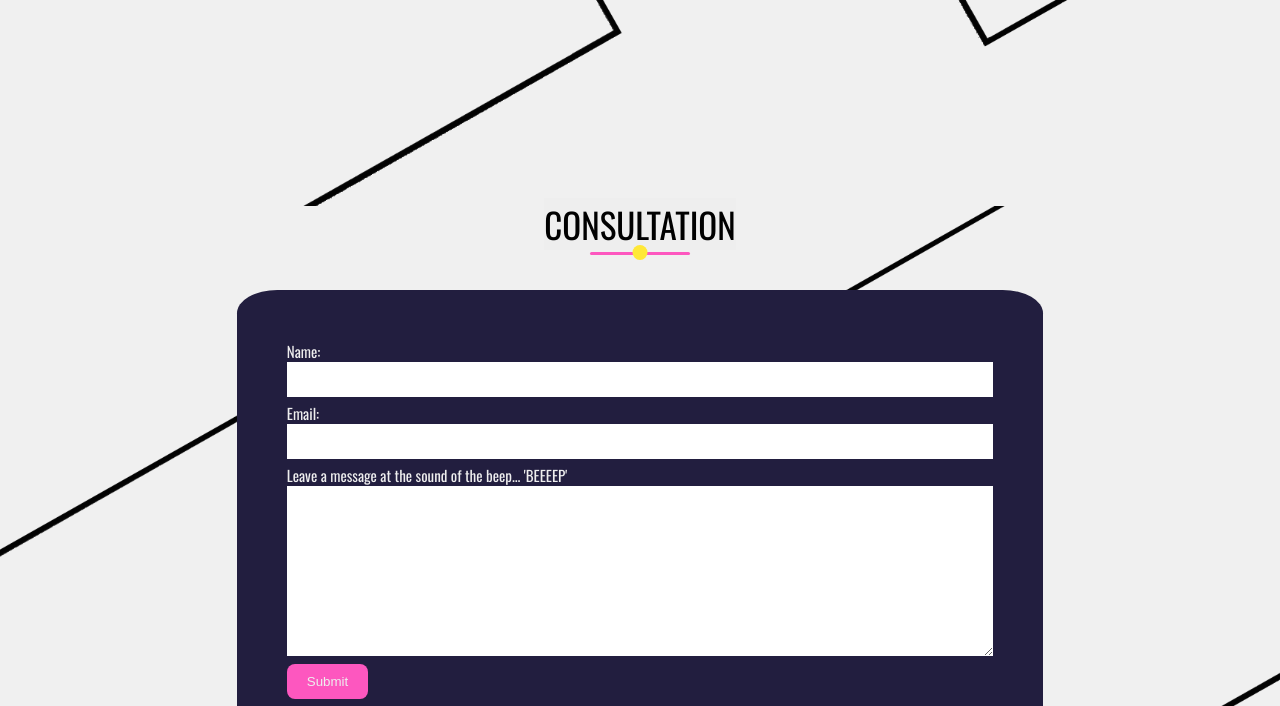
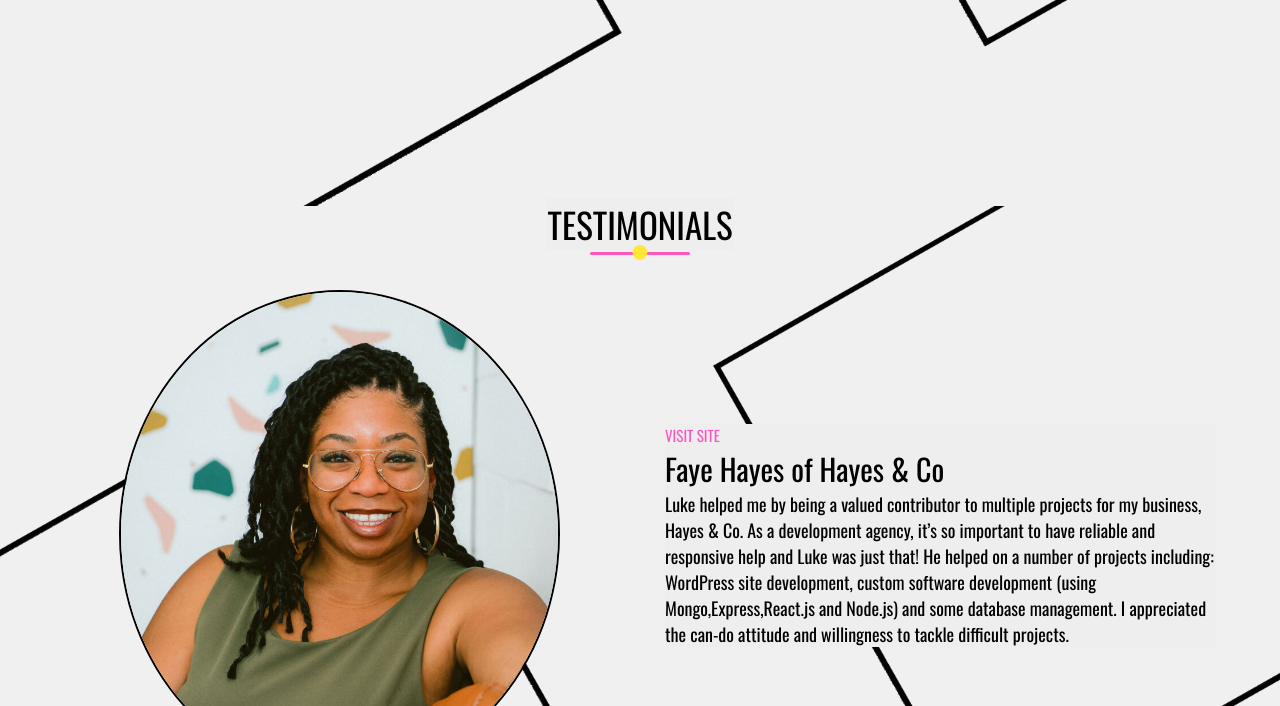
Before and after one commit to lukenems/Portfolio_Site, a website: page index.html in a window 1280 px wide. Shown: the part 2994-3700 px from the top of the page. Drawn offline with nearby package versions, Linux system fonts and the light colour scheme.

Commit message:
added in testimonial section; updated css

```diff
--- a/index.html
+++ b/index.html
@@ -129,46 +129,44 @@
             </div>
         </div>
     </section>
-
-    <!-- <section class="projects">
+    <section class="portfolio" id="portfolio">
         <div class="container">
             <div class="section-heading">
-                <h1>Recent Projects</h1>
+                <h1>Testimonials</h1>
             </div>
-            <div class="project-list">
-                <div class="project-item">
-                    <h1>Rithm Blog</h1>
-                    <picture>
-                        <img src="./images/Project Tumbnails/blog_screen_sm.png" alt="Rithm Blog preview">
-                    </picture>
+            <div class="testimony-item">
+                <div class="testimony-img has-margin-right">
+                    <img src="images/Faye.jpeg" alt="Faye Hayes of Hayes & Co">
                 </div>
-                <div class="project-item">
-                    <h1>Warbler - Twitter Clone Site</h1>
-                    <picture>
-                        <img src="./images/Project Tumbnails/warbler_screen_sm.png" alt="Warbler Twitter clone preview">
-                    </picture>
-                </div>
-                <div class="project-item">
-                    <h1>Memory Game</h1>
-                    <picture>
-                        <img src="./images/Project Tumbnails/mayan_game_sm.png" alt="Mayan Memory Game preview">
-                    </picture>
+                <div class="testimony-description">
+                    <a href="https://fayemyrettehayes.com/" class="cta">Visit Site</a>
+                    <h1>Faye Hayes of Hayes & Co</h1>
+                    <p>Luke helped me by being a valued contributor to multiple projects for my business, Hayes & Co. As a development agency, it’s so important to have reliable and responsive help and Luke was just that! He helped on a number of projects including: WordPress site development, custom software development (using Mongo,Express,React.js and Node.js) and some database management. I appreciated the can-do attitude and willingness to tackle difficult projects.</p>
                 </div>
             </div>
-        </div>
-    </section> -->
-
+            <!-- <div class="testimony-item">
+                <div class="testimony-description has-margin-right" style="text-align: right">
+                    <a href="https://harmonicwellness.net" class="cta">Visit Site</a>
+                    <h6>WordPress Web Development</h6>
+                    <h1>Harmonic Wellness</h1>
+                    <p>Business site for client with vibrational healing technology</p>
+                </div>
+                <div class="testimony-img">
+                    <img src="images/harmonicwellness_screen.png" alt="">
+                </div>
+            </div> -->
+    </section>
     <section class="contact" id="contact">
         <div class="container">
             <div class="section-heading">
-                <h1>Consultation</h1>
+                <h1>Let's talk</h1>
             </div>
             <form name="contact" method="POST" data-netlify="true">
                 <label for="name">Name:</label>
                 <input type="text" id="name" name="name" required>
                 <label for="email">Email:</label>
                 <input type="email" id="email" name="email" required>
-                <label for="subject">Leave a message at the sound of the beep...    'BEEEEP'</label>
+                <label for="subject">Leave a message at the sound of the beep for your Free Consultation...    'BEEEEP'</label>
                 <textarea name="subject" id="subject" cols="10" rows="10"></textarea>
                 <input type="submit" value="Submit">
             </form>
--- a/main.css
+++ b/main.css
@@ -389,10 +389,6 @@ li {
     margin-left: 50px;
 }
 
-.portfolio-item{
-    display: flex;
-}
-
 .portfolio-item .first{
     flex-direction: row-reverse;
 } */
@@ -448,6 +444,63 @@ li {
 }
 
 /*End Portfolio*/
+
+/* Start Testimonials */
+
+.testimony-item {
+    display: flex;
+    align-items: center;
+    justify-content: center;
+    margin-bottom: 2rem;
+}
+
+.testimony-item:last-child {
+    margin-bottom: 0;
+}
+
+.testimony-img {
+    width: 50rem;
+    flex: 1;
+    text-align: center;
+}
+
+.testimony-img img {
+    border: #000 solid 2px;
+    border-radius: 50%;
+    width: 80%;
+}
+
+.testimony-description {
+    flex: 1;
+    background-color: #eee;
+}
+
+.testimony-description h1 {
+    font-size: 3rem;
+    font-weight: 300;
+}
+
+.testimony-description h6 {
+    font-size: 1.5rem;
+    text-transform: uppercase;
+    font-weight: 300;
+    opacity: 0.3;
+}
+
+.testimony-description .cta {
+    display: inline-block;
+    /* margin-top: 2.5rem; */
+    font-size: 1.5rem;
+    text-transform: uppercase;
+    color: #fd57bf;
+    transition: color 650ms
+}
+
+.testimony-description .cta:hover {
+    color: #ffe838;
+}
+
+/* End Testimonials */
 
 /*Start Git-Hub projects*/
 .section-heading h2 {
@@ -507,7 +560,8 @@ li {
 
 /*End Git-Hub projects*/
 
-/*Start Resume*/
+
+/* Start Resume */
 .section-heading a h6 {
     font-size: 3rem;
     width: fit-content;
```
Also changed, not shown: images/Faye.jpeg (added).
